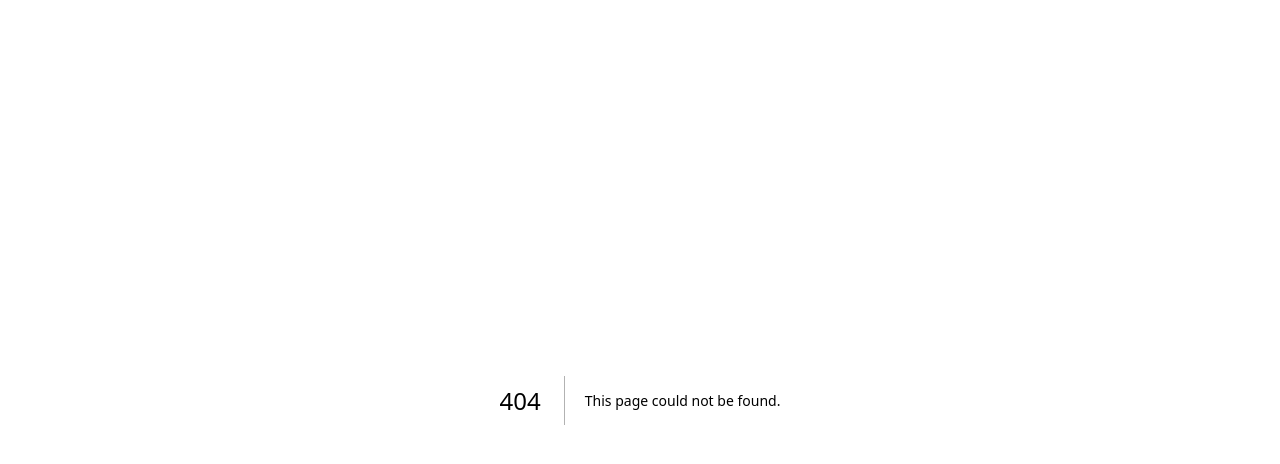
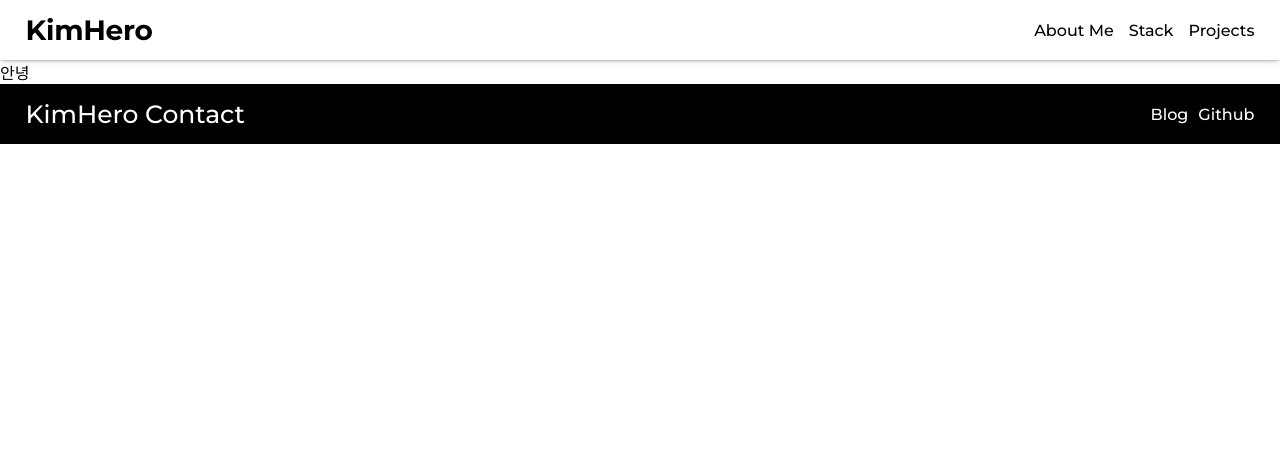
Before and after one commit to houndhollis/Next-Project, a Next.js app: page /stack in a window 1280 px wide. Before the commit this address had no page. Shown: the top 464 px of the page. Built offline with nearby package versions, Linux system fonts and the light colour scheme.

Commit message:
fix:aboutme 페이지 폰트조절

```diff
--- a/components/Header.js
+++ b/components/Header.js
@@ -11,7 +11,7 @@ const Header = () => {
         </LogoBox>
         <ButtonBox>
           <Link href={'/aboutme'}><span>About Me</span></Link>
-          <Link href={'/aboutme'}><span>Stack</span></Link>
+          <Link href={'/stack'}><span>Stack</span></Link>
           <Link href={'/aboutme'}><span>Projects</span></Link>
         </ButtonBox>
       </HeaderInnerContainer>
--- a/components/about/subTextBottom.js
+++ b/components/about/subTextBottom.js
@@ -32,6 +32,7 @@ const TextContainer = styled.div`
     display: inline-block;
     margin-bottom: 20px;
     color: #333;
-    font-weight: 600;
+    font-weight: 500;
+    letter-spacing: 0.3px;
   }
 `
--- /dev/null
+++ b/pages/stack.js
@@ -0,0 +1,10 @@
+import Layout from '../components/Layout'
+import styled from 'styled-components'
+
+const StackPage = () => {
+    return (
+       <Layout>안녕</Layout>
+    )
+}
+
+export default StackPage
```
